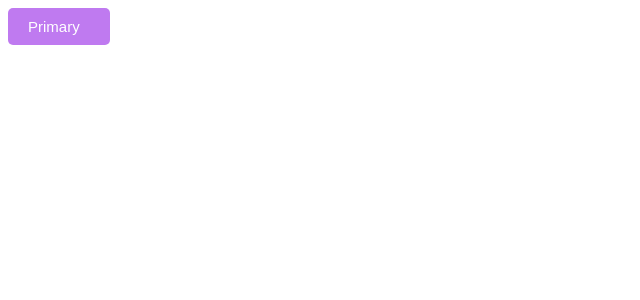
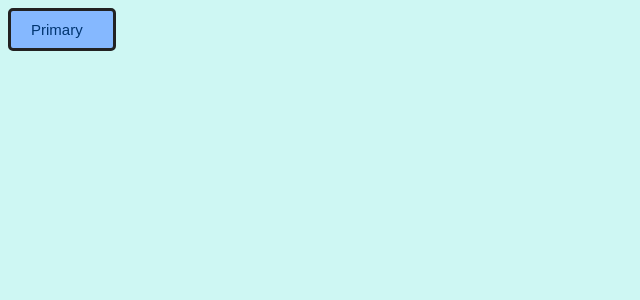
Before and after one commit to Adithej/component-ui, a Next.js app: page / in a window 1280 px wide. Shown: the top 300 px of the page, without its empty margins (0-640 px from the left). Built offline with nearby package versions, Linux system fonts and the light colour scheme.

Commit message:
design-token-color-naming

```diff
--- a/componenet/Button/Button.module.scss
+++ b/componenet/Button/Button.module.scss
@@ -12,8 +12,10 @@ Button.button {
   align-items: center;
 
   &.primary {
-    background-color: var(--ele-button-background-pri);
-    color: var(--global-white);
+    background-color: var(--color-button-primary);
+    color: var(--color-text);
+    border-style: solid;
+    border-color: var(--color-border);
   }
 
   &.secondary {
--- a/styles/globals.scss
+++ b/styles/globals.scss
@@ -1,66 +1,6 @@
 @import "../styles/token.scss";
 
-// :root {
-//   --background: #fff;
-//   --foreground: #000;
-//   --color-1: #fafafa;
-//   --color-2: #eaeaea;
-//   --color-3: #999;
-//   --color-4: #888;
-//   --color-5: #666;
-//   --color-6: #444;
-//   --color-7: #333;
-//   --color-8: #111;
-//   --color-9: #3291ff;
-//   --color-10: #0070f3;
-//   --color-11: #0761d1;
-//   --color-12 :#AA77FF;
-//   --color-13 :
-//   --error-light: #ff1a1a;
-//   --error: #e00;
-//   --error-dark: #c50000;
-
-//   .dark {
-//     --foreground: #fff;
-//     --background: #000;
-//     --color-12 :#DDFFBB;
-//     --color-11: #3291ff;
-//     --color-10: #0070f3;
-//     --color-9: #0761d1;
-//     --color-8: #fafafa;
-//     --color-7: #eaeaea;
-//     --color-6: #999;
-//     --color-5: #888;
-//     --color-4: #666;
-//     --color-3: #444;
-//     --color-2: #333;
-//     --color-1: #111;
-//     --error-light: #ff1a1a;
-//     --error: #e00;
-//     --error-dark: #c50000;
-//   }
-// }
-// [data-theme="dark"] {
-//   --foreground: #fff;
-//   --background: #000;
-//   --color-12 :#DDFFBB;
-//   --color-11: #3291ff;
-//   --color-10: #0070f3;
-//   --color-9: #0761d1;
-//   --color-8: #fafafa;
-//   --color-7: #eaeaea;
-//   --color-6: #999;
-//   --color-5: #888;
-//   --color-4: #666;
-//   --color-3: #444;
-//   --color-2: #333;
-//   --color-1: #111;
-//   --error-light: #ff1a1a;
-//   --error: #e00;
-//   --error-dark: #c50000;
-// }
-
 body {
-  color: var(--onBackgroundColor);
-  background-color: var(--backgroundColor);
+  color: var(--blue-400);
+  background-color: var(--color-background);
 }
--- a/styles/token.scss
+++ b/styles/token.scss
@@ -1,55 +1,7 @@
 :root {
-  --backgroundColor: #ffffff;
-  --onBackgroundColor: #2b2b2b;
-  --onBackgroundLowColor: #9598a1;
-  --onBackgroundMediumColor: #707279;
-  --onBackgroundHighColor: #2b2b2b;
-  --primaryColor: #6c5ce7;
-  --onPrimaryColor: #ffffff;
-  --borderMediumColor: #ededed;
-  --borderMediumHoverColor: #cecece;
-  --borderMediumFocusColor: #c6c6c6;
-  --borderMediumActiveColor: #afafaf;
-  --borderHighColor: #babec9;
-  --borderHighHoverColor: #a3a6b0;
-  --borderHighFocusColor: #9da1a9;
-  --borderHighActiveColor: #8c8f96;
-  --borderPrimaryColor: #6c5ce7;
-  --borderPrimaryHoverColor: #8376eb;
-  --borderPrimaryFocusColor: #897dec;
-  --borderPrimaryActiveColor: #8f83ed;
-  --surfaceColor: #ffffff;
-  --surfaceHoverColor: #edebfc;
-  --surfaceActiveColor: #dcd8f9;
-  --surfaceFocusColor: #e2defa;
-  --onSurfaceColor: #2b2b2b;
-  --onSurfaceMediumColor: #707279;
-  --onSurfaceLowColor: #9598a1;
-  --surface01Color: #fffbff;
-  --surface02Color: #f7f2fd;
-  --surfacePrimaryColor: #140068;
-  --surfacePrimaryHoverColor: #3a2980;
-  --surfacePrimaryActiveColor: #433386;
-  --surfacePrimaryFocusColor: #4c3d8c;
-  --onSurfacePrimaryColor: #ffffff;
-  --surfaceNeutralColor: #ffffff;
-  --surfaceNeutralHoverColor: #f4f5f6;
-  --surfaceNeutralFocusColor: #f1f2f4;
-  --surfaceNeutralActiveColor: #eeeff2;
-  --onSurfaceNeutralHighColor: #2b2b2b;
-  --onSurfaceNeutralMediumColor: #707279;
-  --onSurfaceNeutralLowColor: #9598a1;
-  --positiveColor: #37b26c;
-  --negativeColor: #e62e5c;
-  --warningColor: #ffc640;
-  --processColor: #0984e3;
-  --primarySurfaceColor: #f6f5fe;
-  --positiveSurfaceColor: #f3faf6;
-  --negativeSurfaceColor: #fdf2f5;
-  --warningSurfaceColor: #fffcf4;
-  --processSurfaceColor: #f0f8fd;
   --global-white: #ffffff;
   --global-dark: #000000;
+  --global-transparent: #00000000;
   --blue-100: #b7d9f8;
   --blue-200: #5eb0ef;
   --blue-300: #0091ff;
@@ -95,20 +47,36 @@
   --magenta-300: #ff95bd;
   --magenta-400: #ef5a98;
   --magenta-500: #c82269;
-  --ele-background-color: #140068;
-  --ele-button-background-pri: #bf7af0;
-  --ele-button-background-sec: #ef5a98;
-  --ele-button-background-dan: #cd2b31;
+  --color-background: #cef7f3;
+  --color-background-primary: #adf4ce;
+  --color-background-secondary: #f6ebff;
+  --color-background-danger: #ffb7a9;
+  --color-border: #222222;
+  --color-border-primary: #e1f0ff;
+  --color-border-secondary: #ffe8d7;
+  --color-border-danger: #ffe5e5;
+  --color-border-succss: #22a06b;
+  --color-link: #3892f3;
+  --color-link-pressed: #147af3;
+  --color-text: #003571;
+  --color-text-primary: #216e4e;
+  --color-text-secondary: #5e4db2;
+  --color-text-danger: #e34935;
+  --color-text-warn: #974f0c;
+  --color-text-select: #147af3;
+  --color-text-disabled: #091e424f;
+  --color-icon: #44546f;
+  --color-button: #091e424f;
+  --color-button-primary: #85b8ff;
+  --color-button-secondary: #f5cd47;
+  --color-button-danger: #5e4db2;
+  --color-button-hover: #09326c;
+  --color-shadow: #091e4229;
 
   .dark {
-    --backgroundColor: #2b2b2b;
-    --onBackgroundColor: #ffffff;
-    --primaryColor: #ffffff;
-    --onPrimaryColor: #6c5ce7;
-    --positiveColor: #e62e5c;
-    --negativeColor: #37b26c;
     --global-white: #000000;
     --global-dark: #ffffff;
+    --global-transparent: #00000000;
     --blue-100: #381316;
     --blue-200: #0081f1;
     --blue-300: #0091ff;
@@ -154,9 +122,30 @@
     --magenta-300: #ff95bd;
     --magenta-400: #ffb2ce;
     --magenta-500: #ffdce8;
-    --ele-background-color: #cef7f3;
-    --ele-button-background-pri: #5d13b7;
-    --ele-button-background-sec: #eb9091;
-    --ele-button-background-dan: #cd2b31;
+    --color-background: #0f1b2d;
+    --color-background-primary: #00653e;
+    --color-background-secondary: #5d13b7;
+    --color-background-danger: #930000;
+    --color-border: #b1b1b1;
+    --color-border-primary: #102a4c;
+    --color-border-secondary: #441f04;
+    --color-border-danger: #ef5c48;
+    --color-border-succss: #2abb7f;
+    --color-link: #3892f3;
+    --color-link-pressed: #b5deff;
+    --color-text: #e6e6e6;
+    --color-text-primary: #7ee2b8;
+    --color-text-secondary: #b8acf6;
+    --color-text-danger: #ea3829;
+    --color-text-warn: #f5cd47;
+    --color-text-select: #147af3;
+    --color-text-disabled: #bfdbf847;
+    --color-icon: #9fadbc;
+    --color-button: #bfdbf847;
+    --color-button-primary: #0055cc;
+    --color-button-secondary: #946f00;
+    --color-button-danger: #ae2a19;
+    --color-button-hover: #cce0ff;
+    --color-shadow: #0304048f;
   }
 }
```
